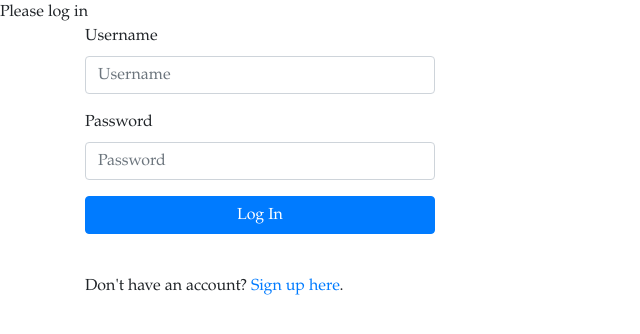
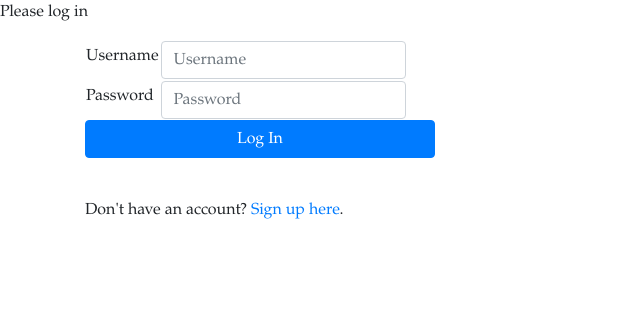
Before and after one commit to EGSY8p7/Registration, a Flask app: page / in a window 1280 px wide. Shown: the top 334 px of the page, without its empty margins (0-640 px from the left). Run offline with Flask 2, Linux system fonts and the light colour scheme; some libraries are stand-ins or nearby versions.

Commit message:
Register and log in alignment

```diff
--- a/templates/edit_profile.html
+++ b/templates/edit_profile.html
@@ -14,15 +14,15 @@
     <table>
         <tr>
             <td align="right">First Name:</td>
-      <td align="left"><input type="text" name="first" /></td>
+            <td align="left"><input type="text" name="first"/></td>
         </tr>
         <tr>
             <td align="right">Last Name:</td>
-      <td align="left"><input type="text" name="last" /></td>
+            <td align="left"><input type="text" name="last"/></td>
         </tr>
         <tr>
             <td align="right">Subject:</td>
-      <td align="left"><input type="text" name="email" /></td>
+            <td align="left"><input type="text" name="email"/></td>
         </tr>
     </table>
 </form>
--- a/templates/index.html
+++ b/templates/index.html
@@ -14,15 +14,32 @@
         <div class="row">
             <div class="col-md-4 col-md-offset-4">
                 <form method=POST action="{{ url_for('login') }}">
+                    <table>
+                        <tr>
                             <div class="form-group">
+                                <td align="right">
                                     <label for="exampleInputEmail1">Username</label>
+                                </td>
+                                <td>
                                     <input type="text" class="form-control" name="username" placeholder="Username">
+                                </td>
                             </div>
+                        </tr>
+                        <tr>
                             <div class="form-group">
+                                <td>
                                     <label for="exampleInputPassword1">Password</label>
-                    <input type="password" class="form-control" name="pass" placeholder="Password">
+                                </td>
+                                <td><input type="password" class="form-control" name="pass" placeholder="Password">
+                                </td>
                             </div>
-                <button type="submit" class="btn btn-primary btn-block" style="font-family: Garamond">Log In</button>
+                        </tr>
+                    </table>
+
+                    <button type="submit" class="btn btn-primary btn-block" style="font-family: Garamond">Log
+                        In
+                    </button>
+
                 </form>
                 <br>
                 <div>
```
Also changed, not shown: templates/register.html (+18 -3 lines). Lines whose indentation alone changed are shown as unchanged.
